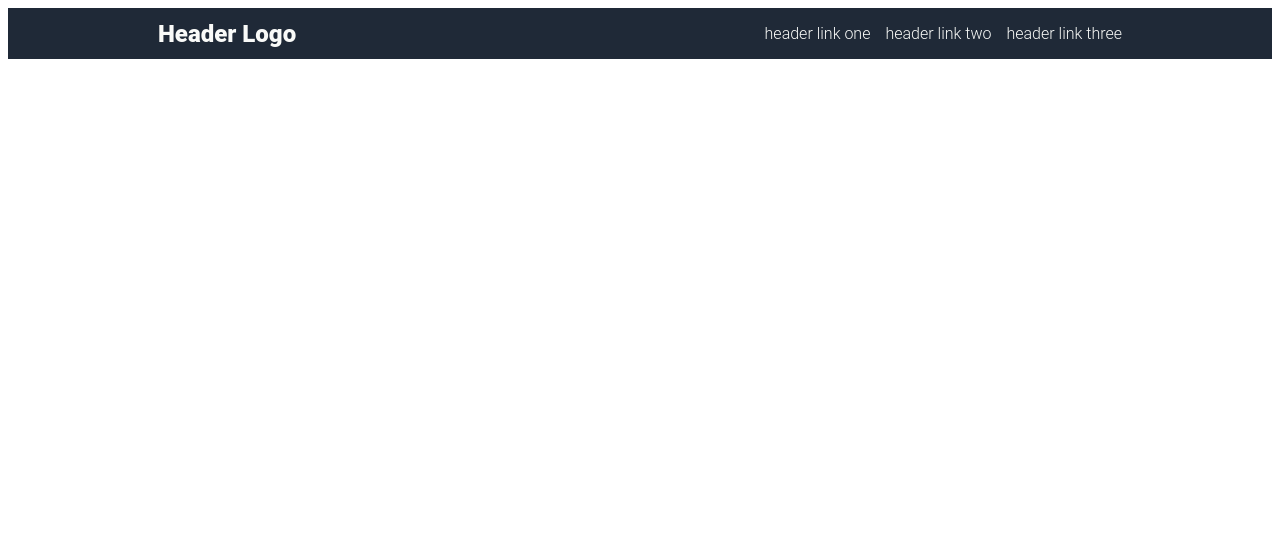
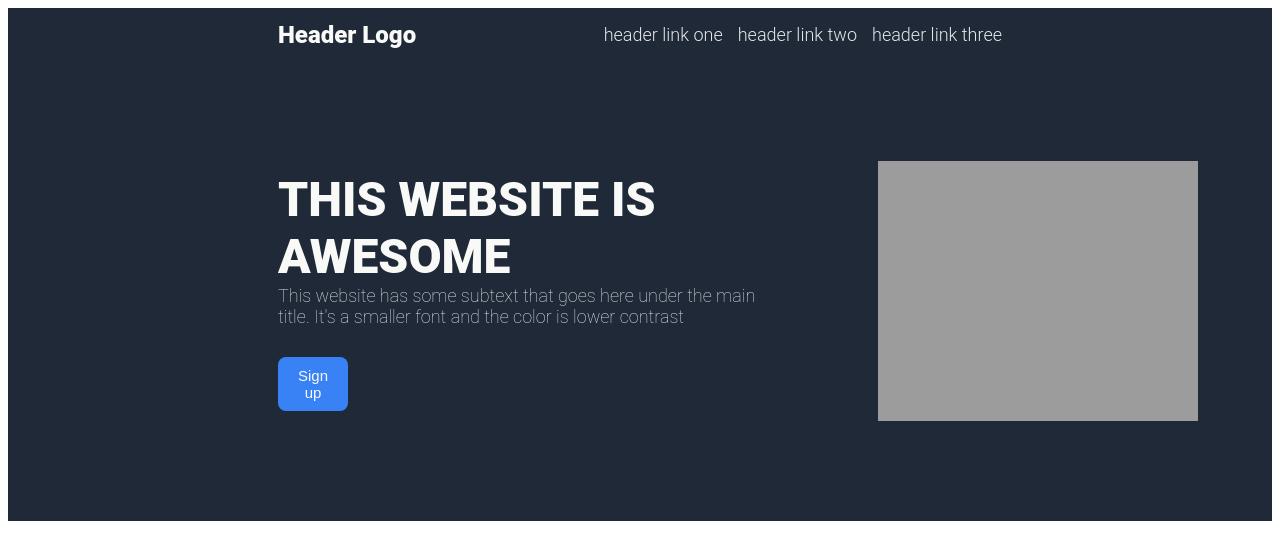
Before and after one commit to JoaoRamoss/landing-page-odin, a plain HTML site: page index.html in a window 1280 px wide. Drawn offline with Linux system fonts and the light colour scheme.

Commit message:
Completed the top section of the landing page

```diff
--- a/index.html
+++ b/index.html
@@ -15,6 +15,14 @@
                 <li><a href="#">header link three</a></li>
             </ul>
         </div>
+        <div class="bottomHeader">
+            <div class="awesome">
+                <div class="heroText">THIS WEBSITE IS AWESOME</div>
+                <div class="subtext">This website has some subtext that goes here under the main title. It's a smaller font and the color is lower contrast</div>
+                <button>Sign up</button>
+            </div>
+            <div class="placeholder"></div>
+        </div>
     </div>
 </body>
 </html>
--- a/style.css
+++ b/style.css
@@ -17,8 +17,9 @@ ul{
 
 .topSec{
     background-color: #1F2937;
-    padding-right: 150px;
-    padding-left: 150px;
+    padding-right: 270px;
+    padding-left: 270px;
+    padding-bottom: 100px;
 }
 
 .header{
@@ -34,7 +35,8 @@ ul.headerLink{
 }
 
 .headerLink a {
-    color: #F9FAF8;
+    font-size: 18px;
+    color: #E5E7EB;
     font-weight: 300;
 }
 
@@ -43,3 +45,53 @@ ul.headerLink{
     font-size: 24px;
     color: #F9FAF8;
 }
+
+.bottomHeader {
+    margin-top: 100px;
+    align-items: center;
+    display: flex;
+    flex: 1;
+    justify-content: space-between;
+}
+
+
+.heroText {
+    font-size: 48px;
+    font-weight: 900;
+    color: #F9FAF8;
+}
+
+.awesome {
+    width: 550px;
+    display: flex;
+    flex-direction: column;
+}
+
+.subtext {
+    font-size: 18px;
+    color: #E5E7EB;
+    font-weight: 200;
+}
+
+.placeholder{
+    background-color: rgb(157, 156, 156);
+    color: #F9FAF8;
+    font-weight: 300;
+    border: 0;
+    padding: 130px 160px;
+    margin-left: 100px;
+}
+
+.awesome button {
+    background-color: #3882f6;
+    border: none;
+    color: #F9FAF8;
+    padding: 10px 20px;
+    text-align: center;
+    text-decoration: none;
+    font-size: 15px;
+    justify-content: flex-start;
+    margin-top: 30px;
+    margin-right: 430px;
+    border-radius: 8px;
+}
```
